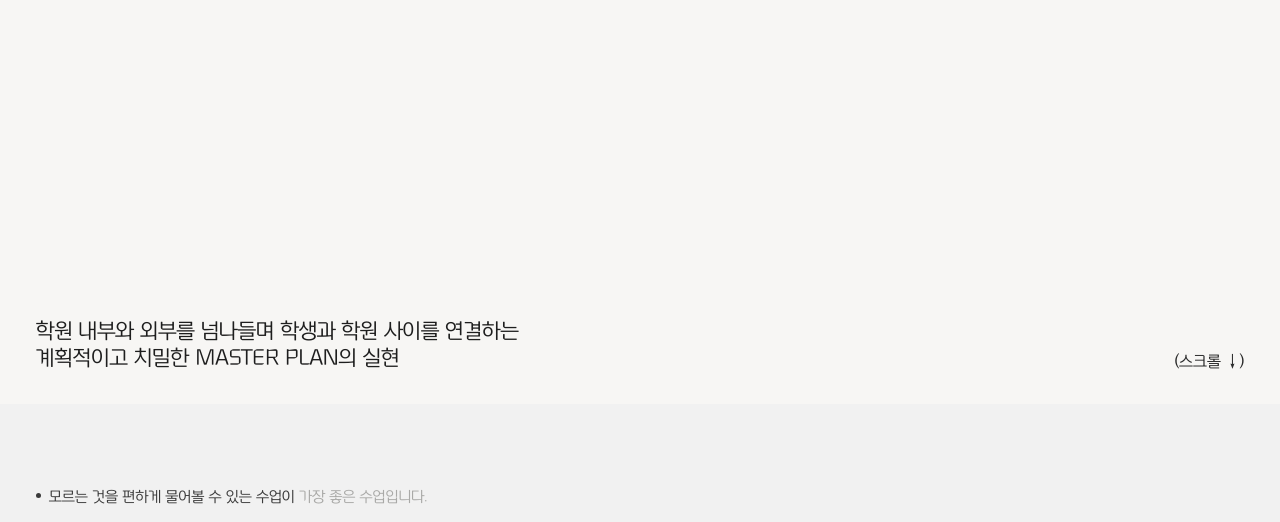
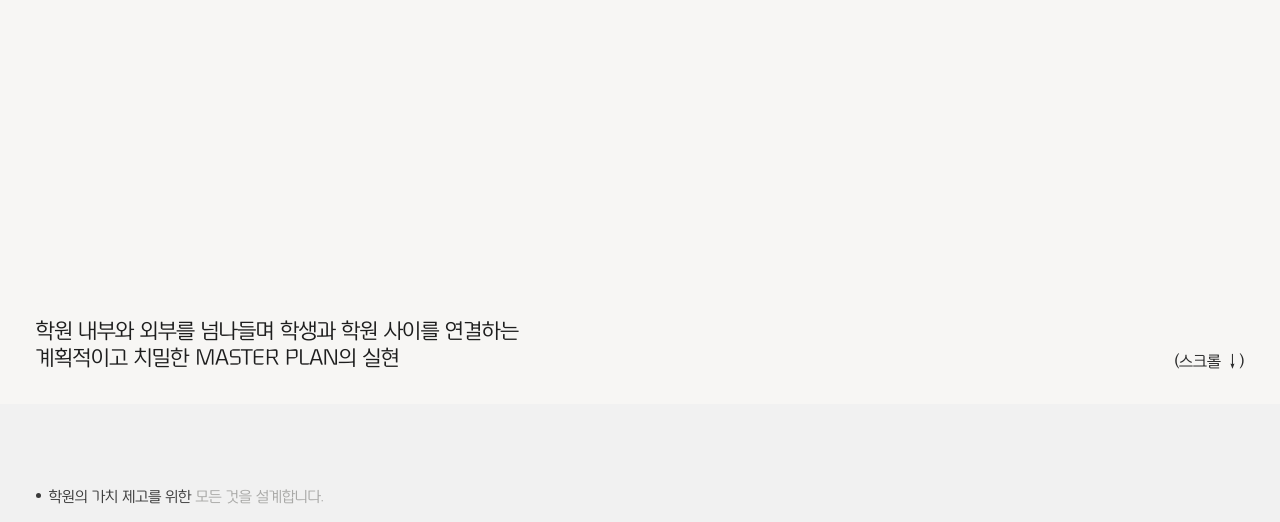
Before and after one commit to bhoonch/pf, a plain HTML site: page index.html in a window 1280 px wide. Shown: the part 396-918 px from the top of the page. Drawn offline with Linux system fonts and the light colour scheme; a web font is replaced by a local one.

Commit message:
밴드 소제목 문구 변경
Co-Authored-By: Claude Opus 5.5 <noreply@anthropic.com>

```diff
--- a/index.html
+++ b/index.html
@@ -133,7 +133,7 @@ br.m{display:none}
 
 <main class="band">
   <div class="in">
-    <div class="eyebrow rv">모르는 것을 편하게 물어볼 수 있는 수업이 <span class="g">가장 좋은 수업입니다.</span></div>
+    <div class="eyebrow rv">학원의 가치 제고를 위한 <span class="g">모든 것을 설계합니다.</span></div>
     <div class="state rv">
       <h2>Engineered for Exponential Results.</h2>
       <a class="u" href="#contact">면접 요청하기 →</a>
```
